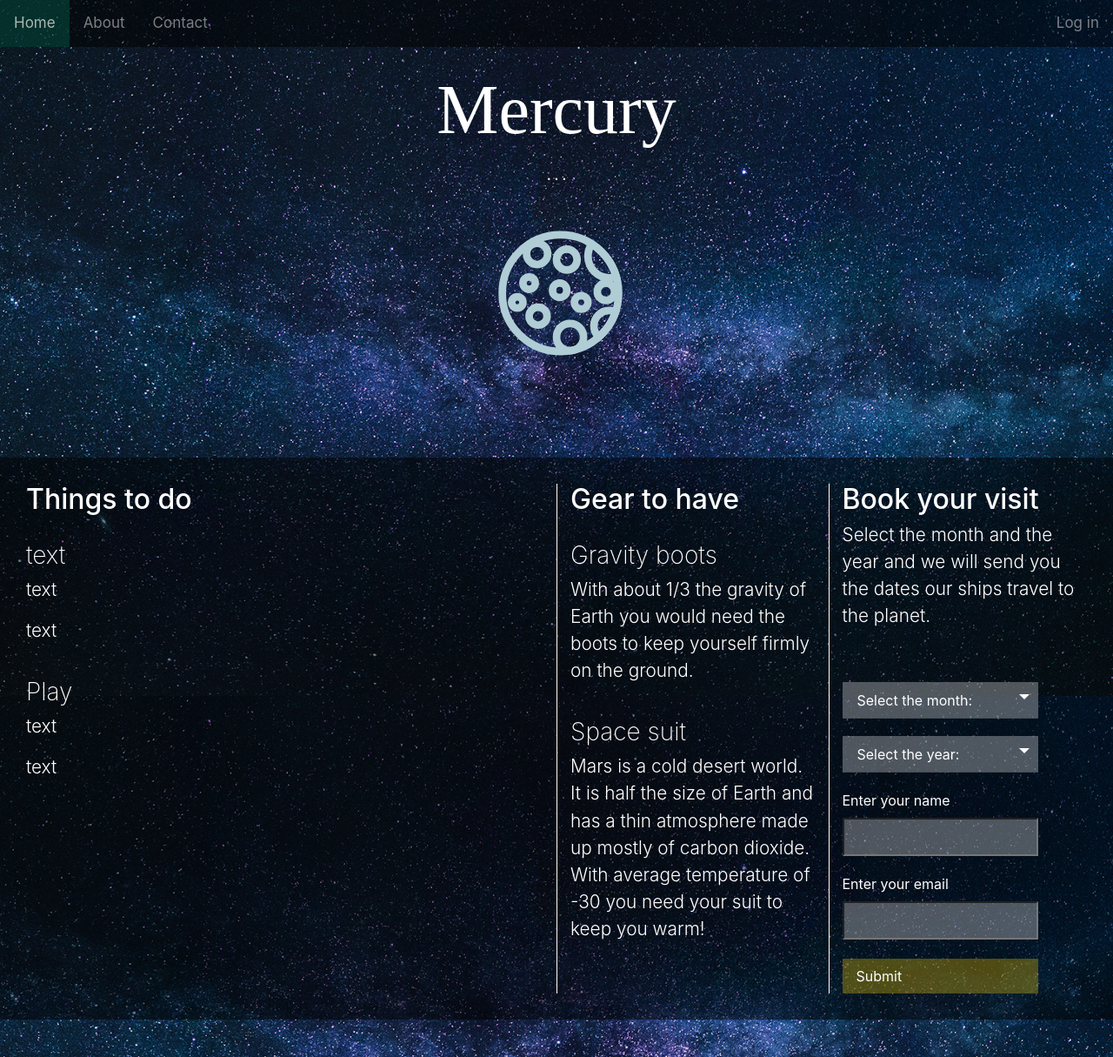
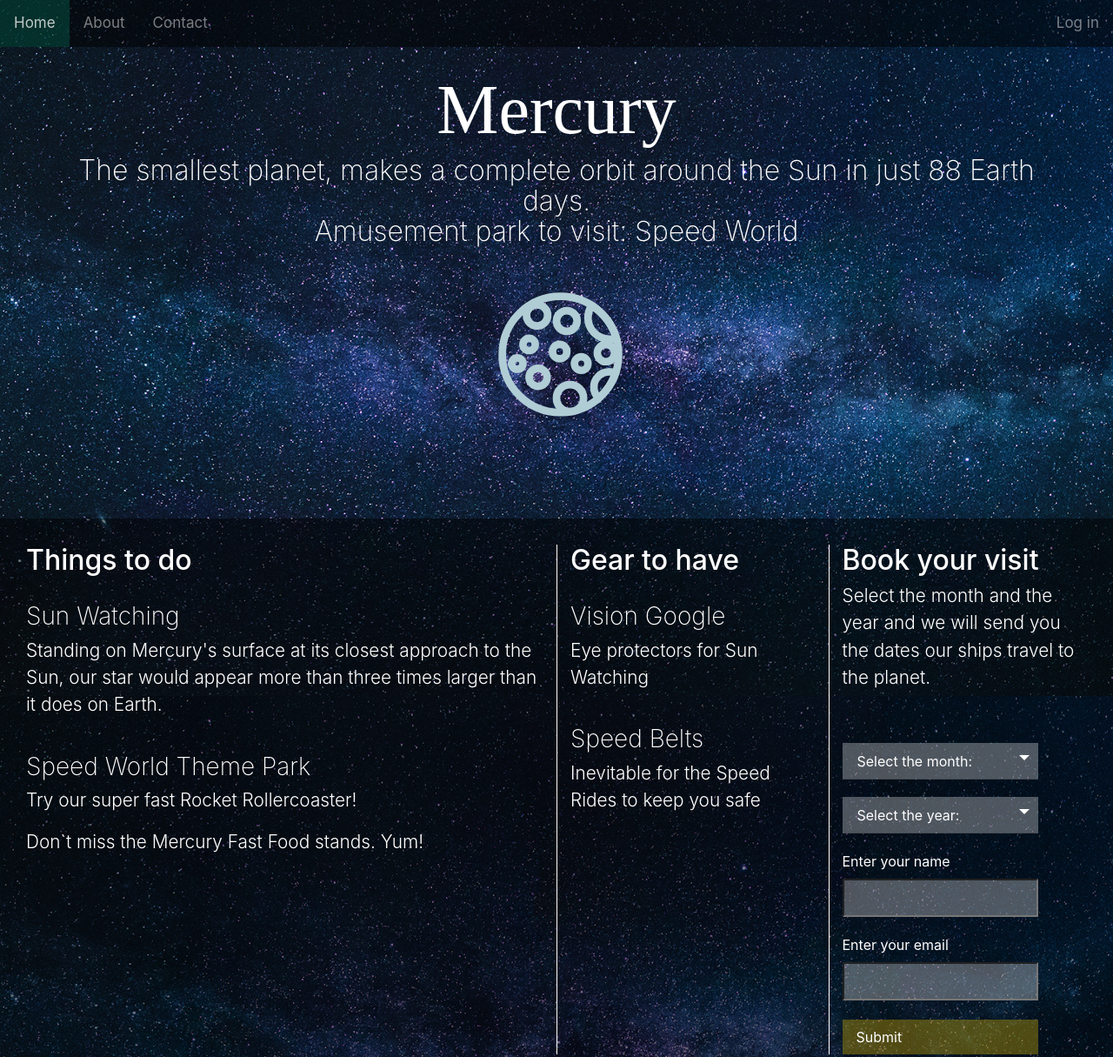
Before and after one commit to itunua/code-first-eg, a plain HTML site: page mercury.html in a window 1280 px wide. Shown: the top 1215 px of the page at 87% size. Drawn offline with nearby package versions, Linux system fonts and the light colour scheme; a web font is replaced by a local one.

Commit message:
create mercury

```diff
--- a/mercury.html
+++ b/mercury.html
@@ -29,9 +29,9 @@
 
   <body>
     <div class="topnav" id="myTopnav">
-  <a href="index.html" class="active">Home</a>
-  <a href="#news">About</a>
-  <a href="#contact">Contact</a>
+  <a href="index.html">Home</a>
+  <a href="about-us.html">About</a>
+  <a href="contact.html">Contact</a>
   <a href="#about" id="right">Log in</a>
   <a href="javascript:void(0);" class="icon" onclick="myFunction()">
     &#9776;
@@ -42,7 +42,10 @@
 <div class="jumbotron1">
   <div class="container text-center">
     <h1 class="title">Mercury</h1>
-    <h2 class="light">...</h2>
+    <h2 class="light">The smallest planet, makes a complete orbit around the Sun
+       in just 88 Earth days.
+       <br>
+       Amusement park to visit: Speed World</h2>
     <img src="media/mercury.svg" class="img-responsive logo" alt="our logo">
   </div>
 </div>
@@ -55,25 +58,23 @@
 
     <div class="col-sm-6">
       <h2>Things to do</h2><br>
-      <h3>text</h3>
-      <p>text</p>
-      <p>text</p>
+      <h3>Sun Watching</h3>
+      <p>Standing on Mercury's surface at its closest approach to the Sun,
+        our star would appear more than three times larger than it does on Earth.</p>
         <br>
-        <h3>Play </h3>
-        <p>text</p>
-        <p>text</p>
+        <h3>Speed World Theme Park</h3>
+        <p>Try our super fast Rocket Rollercoaster!</p>
+        <p>Don`t miss the Mercury Fast Food stands. Yum!</p>
           <br>
 
     </div>
     <div class="col-sm-3 defined">
       <h2 class="spaced">Gear to have</h2><br>
-      <h3>Gravity boots</h3>
-      <p>With about 1/3 the gravity of Earth you would need the boots
-         to keep yourself firmly on the ground.</p><br>
-      <h3>Space suit</h3>
-      <p>Mars is a cold desert world. It is half the size of Earth
-        and has a thin atmosphere made up mostly of carbon dioxide.
-        With average temperature of -30<!--&#8451--> you need your suit to keep you warm!</p>
+      <h3>Vision Google</h3>
+      <p>Eye protectors for Sun Watching</p>
+      <br>
+      <h3>Speed Belts</h3>
+      <p>Inevitable for the Speed Rides to keep you safe</p>
 
     </div>
     <div class="col-sm-3 defined">
```
